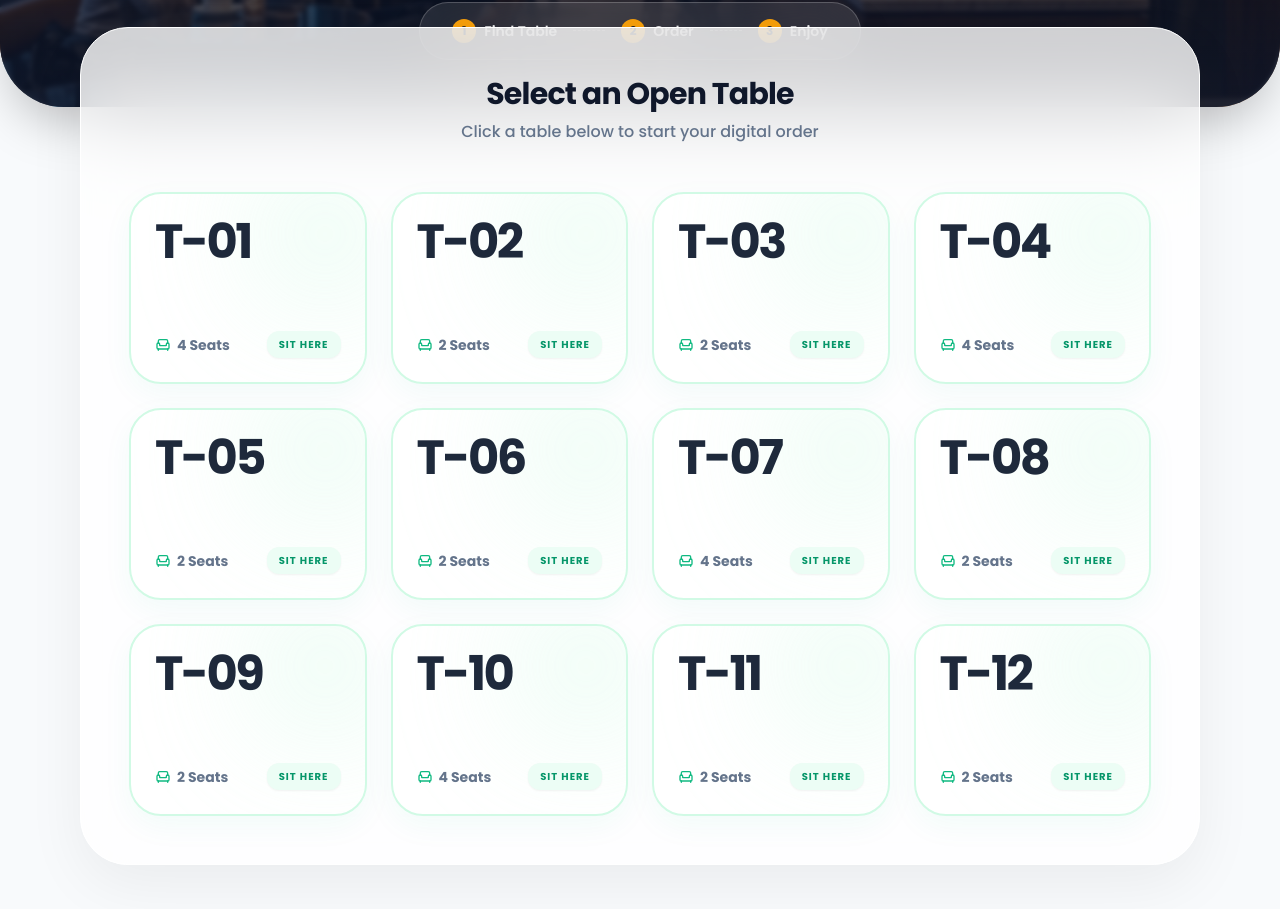
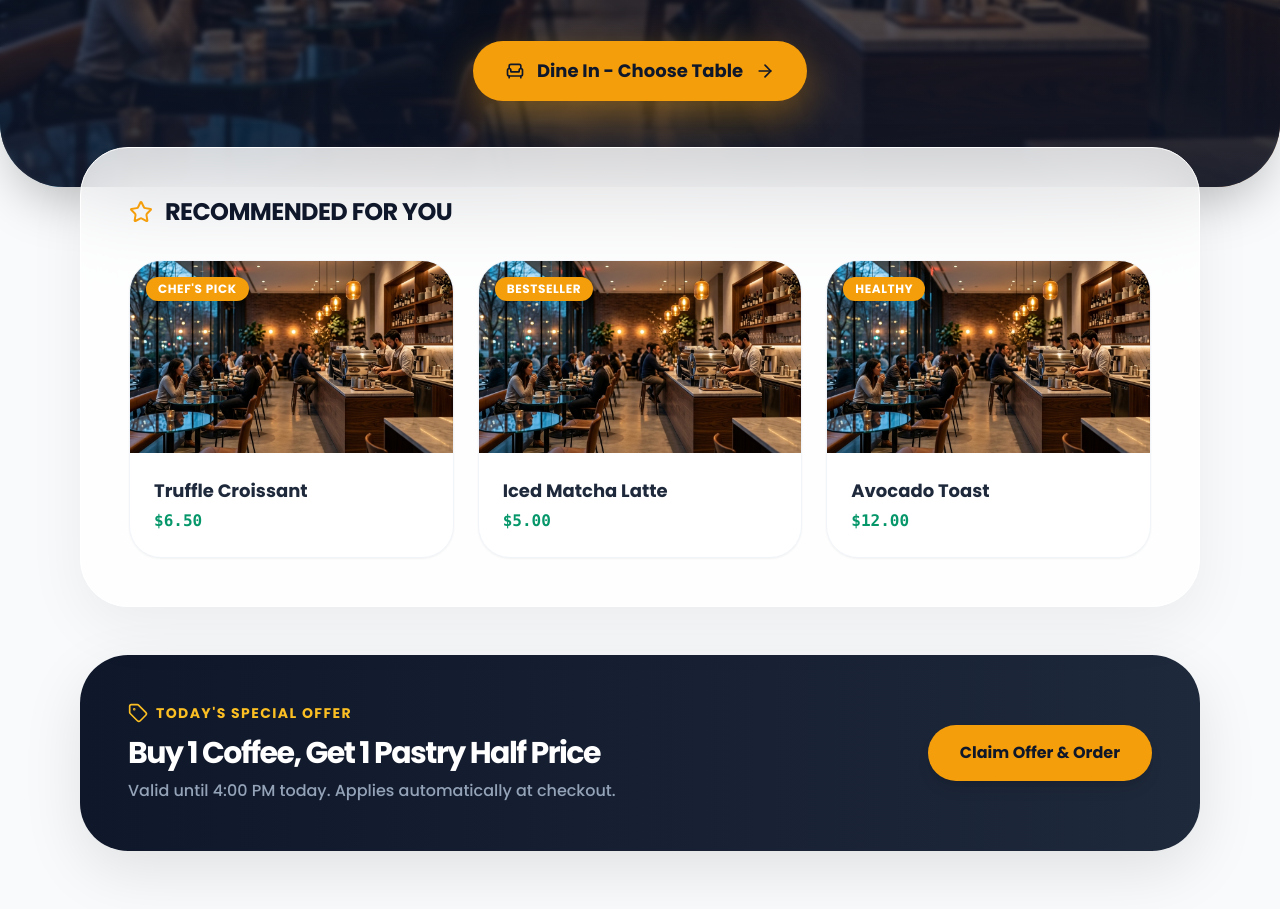
Before and after one commit to venkatsundar1804-ux/Odoo-Cafe, a React (Vite) app: page /floor in a window 1280 px wide. Shown: the part 413-1322 px from the top of the page. Built offline with nearby package versions, Linux system fonts and the light colour scheme.

Commit message:
Update LandingPage to show Recommended Foods and Offers initially, hiding tables until requested

```diff
--- a/src/pages/LandingPage.jsx
+++ b/src/pages/LandingPage.jsx
@@ -1,6 +1,6 @@
-import { useEffect } from 'react';
+import { useEffect, useState, useRef } from 'react';
 import { useNavigate } from 'react-router-dom';
-import { Armchair, Coffee, Quote, Settings, LogIn, User, MapPin } from 'lucide-react';
+import { Armchair, Coffee, Quote, Settings, LogIn, User, MapPin, Tag, Star, ArrowRight } from 'lucide-react';
 import { useTableStore } from '../store/tableStore';
 import { useAuthStore } from '../store/authStore';
 import { motion, AnimatePresence } from 'framer-motion';
@@ -10,6 +10,9 @@ export default function LandingPage() {
   const { tables, fetchTables, setTableId } = useTableStore();
   const { role, user } = useAuthStore();
 
+  const [showTables, setShowTables] = useState(false);
+  const tablesRef = useRef(null);
+
   useEffect(() => {
     fetchTables();
   }, [fetchTables]);
@@ -17,6 +20,13 @@ export default function LandingPage() {
   const handleTableSelect = (table) => {
     setTableId(table.id);
     navigate(`/pos?table_id=${table.id}`);
+  };
+
+  const handleRevealTables = () => {
+    setShowTables(true);
+    setTimeout(() => {
+      tablesRef.current?.scrollIntoView({ behavior: 'smooth', block: 'start' });
+    }, 100);
   };
 
   const containerVariants = {
@@ -32,8 +42,13 @@ export default function LandingPage() {
     show: { opacity: 1, scale: 1, y: 0, transition: { type: "spring", stiffness: 300, damping: 24 } }
   };
 
-  // Only show available tables to customers
   const availableTables = tables.filter(t => t.status === 'available');
+
+  const recommendedFoods = [
+    { id: 1, name: 'Truffle Croissant', price: 6.50, img: '/mockup_images/cafe_banner.png', tag: 'Chef\'s Pick' },
+    { id: 2, name: 'Iced Matcha Latte', price: 5.00, img: '/mockup_images/cafe_banner.png', tag: 'Bestseller' },
+    { id: 3, name: 'Avocado Toast', price: 12.00, img: '/mockup_images/cafe_banner.png', tag: 'Healthy' },
+  ];
 
   return (
     <motion.div
@@ -91,7 +106,7 @@ export default function LandingPage() {
       </motion.nav>
 
       {/* Hero Section */}
-      <section className="relative w-full h-[65vh] min-h-[500px] flex items-center justify-center overflow-hidden rounded-b-[4rem] shadow-2xl">
+      <section className="relative w-full h-[70vh] min-h-[600px] flex items-center justify-center overflow-hidden rounded-b-[4rem] shadow-2xl">
         <div className="absolute inset-0 z-0">
           <img
             src="/mockup_images/cafe_banner.png"
@@ -117,23 +132,80 @@ export default function LandingPage() {
           </h1>
 
           <p className="text-lg text-slate-200 font-medium max-w-xl mx-auto mb-10">
-            Skip the line. Select your table below, browse our curated menu, and order directly from your seat.
+            Skip the line. Select a table, browse our curated menu, and order directly from your device.
           </p>
 
-          <div className="flex items-center gap-4 text-white/90 bg-white/10 backdrop-blur-xl px-8 py-4 rounded-[2rem] border border-white/20 shadow-2xl">
-            <div className="flex items-center gap-2"><div className="w-6 h-6 rounded-full bg-amber-500 text-slate-900 flex items-center justify-center font-bold text-xs">1</div><span className="font-semibold text-sm">Find Table</span></div>
-            <div className="w-8 border-t border-white/30 border-dashed"></div>
-            <div className="flex items-center gap-2"><div className="w-6 h-6 rounded-full bg-amber-500 text-slate-900 flex items-center justify-center font-bold text-xs">2</div><span className="font-semibold text-sm">Order</span></div>
-            <div className="w-8 border-t border-white/30 border-dashed"></div>
-            <div className="flex items-center gap-2"><div className="w-6 h-6 rounded-full bg-amber-500 text-slate-900 flex items-center justify-center font-bold text-xs">3</div><span className="font-semibold text-sm">Enjoy</span></div>
-          </div>
+          <motion.button
+            whileHover={{ scale: 1.05 }}
+            whileTap={{ scale: 0.95 }}
+            onClick={handleRevealTables}
+            className="flex items-center gap-3 bg-amber-500 hover:bg-amber-400 text-slate-900 px-8 py-4 rounded-full font-black text-lg shadow-[0_15px_40px_rgba(245,158,11,0.4)] cursor-pointer transition-colors"
+          >
+            <Armchair className="w-5 h-5" />
+            Dine In - Choose Table
+            <ArrowRight className="w-5 h-5" />
+          </motion.button>
         </motion.div>
       </section>
 
-      {/* Table Selection Section */}
-      <section className="relative z-20 -mt-20 max-w-6xl mx-auto px-4 pb-24">
+      {/* Main Content Area (Conditional) */}
+      <section className="relative z-20 -mt-10 max-w-6xl mx-auto px-4 pb-24" ref={tablesRef}>
+
+        {!showTables ? (
+          /* Recommended Foods & Offers */
+          <motion.div
+            initial={{ opacity: 0, y: 20 }}
+            animate={{ opacity: 1, y: 0 }}
+            className="space-y-12"
+          >
             <div className="bg-white/80 backdrop-blur-[40px] rounded-[3rem] shadow-[0_20px_60px_rgba(0,0,0,0.06)] border border-white p-8 md:p-12">
+              <div className="flex items-center gap-3 mb-8">
+                <Star className="w-6 h-6 text-amber-500" />
+                <h2 className="text-2xl font-black text-slate-900 tracking-tight uppercase">Recommended for You</h2>
+              </div>
 
+              <div className="grid grid-cols-1 md:grid-cols-3 gap-6">
+                {recommendedFoods.map(food => (
+                  <div key={food.id} className="relative group overflow-hidden rounded-[2rem] shadow-sm hover:shadow-xl transition-shadow border border-slate-100 bg-white">
+                    <div className="h-48 overflow-hidden relative">
+                      <img src={food.img} alt={food.name} className="w-full h-full object-cover group-hover:scale-110 transition-transform duration-500" />
+                      <div className="absolute top-4 left-4 bg-amber-500 text-white text-xs font-black uppercase tracking-wider px-3 py-1 rounded-full shadow-lg">
+                        {food.tag}
+                      </div>
+                    </div>
+                    <div className="p-6">
+                      <h3 className="font-bold text-slate-800 text-lg mb-1">{food.name}</h3>
+                      <p className="text-emerald-600 font-mono font-bold">${food.price.toFixed(2)}</p>
+                    </div>
+                  </div>
+                ))}
+              </div>
+            </div>
+
+            <div className="bg-gradient-to-r from-slate-900 to-slate-800 rounded-[3rem] shadow-[0_20px_60px_rgba(0,0,0,0.1)] p-8 md:p-12 text-white flex flex-col md:flex-row items-center justify-between gap-8">
+              <div>
+                <div className="flex items-center gap-2 text-amber-400 font-black uppercase tracking-widest text-sm mb-3">
+                  <Tag className="w-5 h-5" /> Today's Special Offer
+                </div>
+                <h2 className="text-3xl font-black tracking-tighter mb-2">Buy 1 Coffee, Get 1 Pastry Half Price</h2>
+                <p className="text-slate-400 font-medium">Valid until 4:00 PM today. Applies automatically at checkout.</p>
+              </div>
+              <button
+                onClick={handleRevealTables}
+                className="bg-amber-500 hover:bg-amber-400 text-slate-900 px-8 py-4 rounded-full font-black shadow-lg cursor-pointer transition-colors whitespace-nowrap"
+              >
+                Claim Offer & Order
+              </button>
+            </div>
+          </motion.div>
+
+        ) : (
+          /* Table Selection Grid */
+          <motion.div
+            initial={{ opacity: 0, scale: 0.95 }}
+            animate={{ opacity: 1, scale: 1 }}
+            className="bg-white/80 backdrop-blur-[40px] rounded-[3rem] shadow-[0_20px_60px_rgba(0,0,0,0.06)] border border-white p-8 md:p-12"
+          >
             <div className="text-center mb-12">
               <h2 className="text-3xl font-black text-slate-900 tracking-tight">Select an Open Table</h2>
               <p className="text-slate-500 font-medium mt-2 text-base">Click a table below to start your digital order</p>
@@ -157,7 +229,6 @@ export default function LandingPage() {
                     onClick={() => handleTableSelect(table)}
                     className="relative overflow-hidden rounded-[2rem] p-6 border-2 border-emerald-100 hover:border-emerald-300 cursor-pointer transition-all duration-300 flex flex-col justify-between h-48 group bg-white shadow-[0_10px_30px_rgba(16,185,129,0.05)] hover:shadow-[0_20px_40px_rgba(16,185,129,0.15)]"
                   >
-                  {/* Decorative glowing overlay */}
                     <div className="absolute -right-6 -top-6 w-32 h-32 rounded-full blur-3xl transition-opacity duration-300 opacity-60 bg-emerald-100 group-hover:bg-emerald-200"></div>
 
                     <div className="flex justify-between items-start relative z-10">
@@ -191,8 +262,8 @@ export default function LandingPage() {
                 </div>
               )}
             </motion.div>
-
-        </div>
+          </motion.div>
+        )}
       </section>
     </motion.div>
   );
```
Lines whose indentation alone changed are shown as unchanged.
